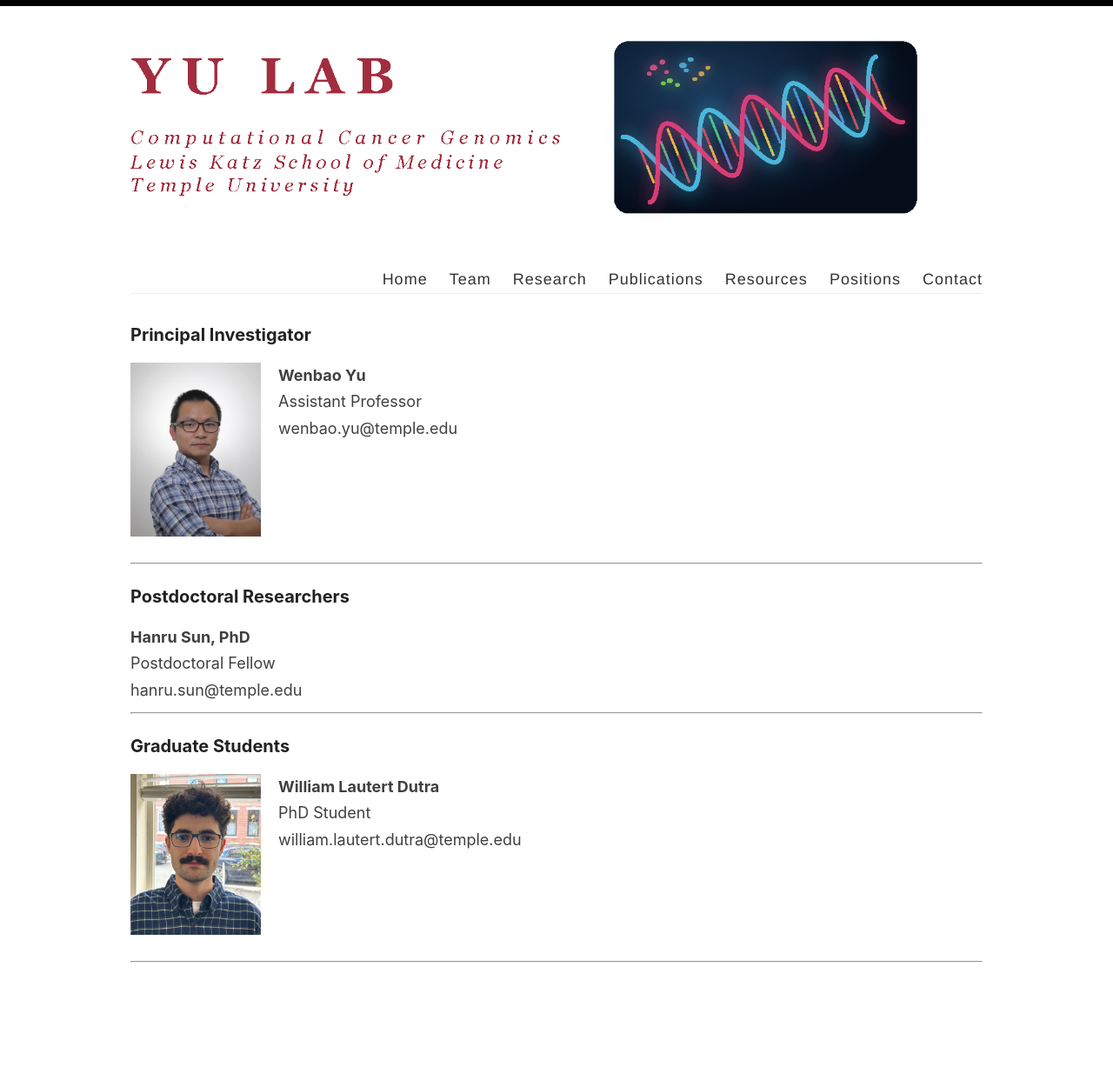
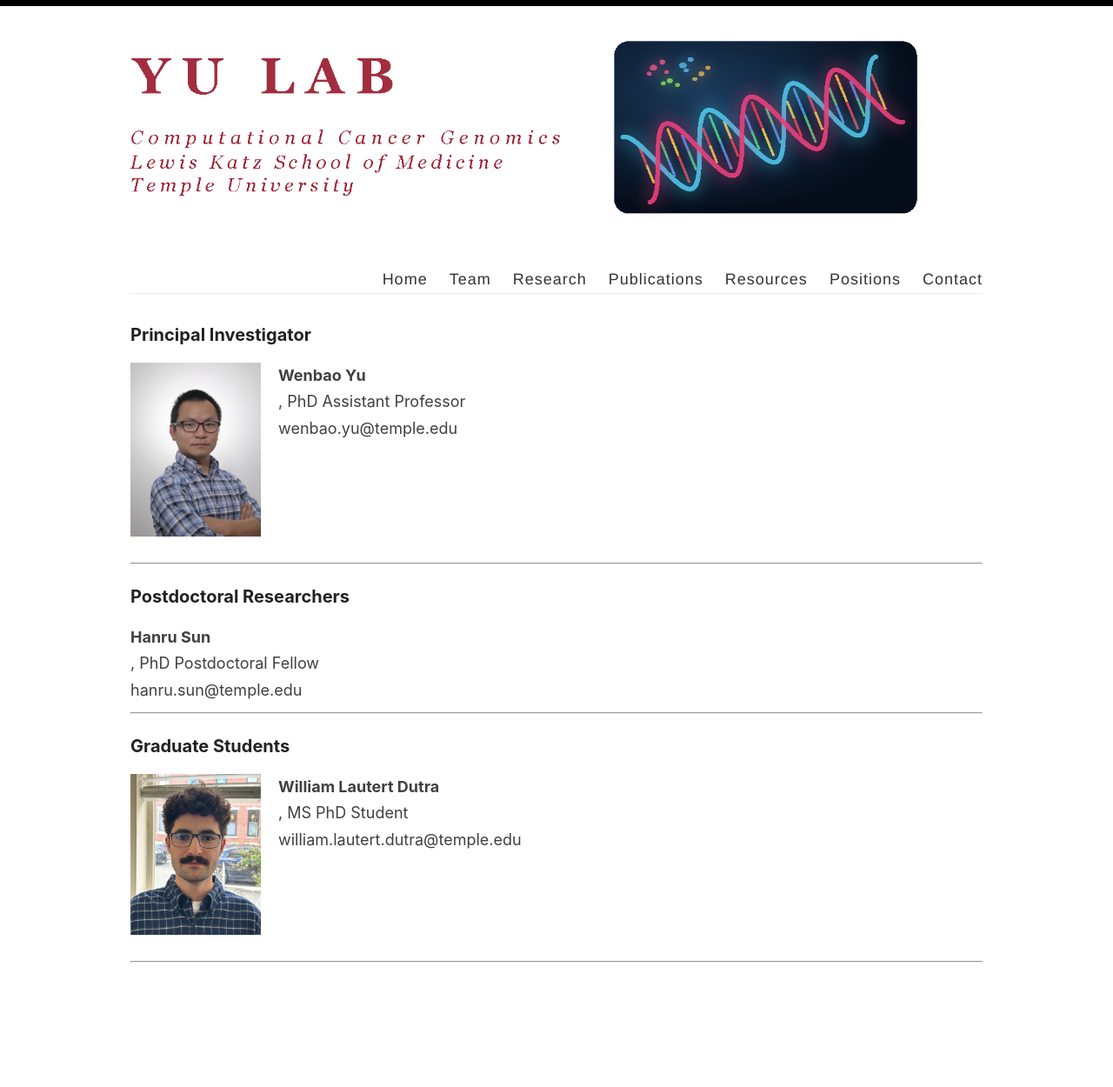
Before and after one commit to wbaopaul/wbaopaul.github.io, a Jekyll site: the page built from _pages/team.md, in a window 1280 px wide. Shown: the whole page at 87% size. Built offline with Jekyll 4.4.1, drawn with Linux system fonts in a browser that asks for light colours.

Commit message:
add people

```diff
--- a/_pages/team.md
+++ b/_pages/team.md
@@ -8,7 +8,7 @@ permalink: /team/
 <div style="display: flex; align-items: flex-start; gap: 20px; margin-bottom: 30px;">
   <img src="{{ site.baseurl }}/images/headshot_WY.png" alt="Dr. Wenbao Yu" width="150">
   <div>
-    <strong>Wenbao Yu</strong><br>
+    <strong>Wenbao Yu</strong><br>, PhD
     Assistant Professor<br>
     wenbao.yu@temple.edu
   </div>
@@ -19,7 +19,7 @@ permalink: /team/
 ### Postdoctoral Researchers
 
   <div>
-    <strong>Hanru Sun, PhD </strong><br>
+    <strong>Hanru Sun</strong><br>, PhD
     Postdoctoral Fellow  <br>
     hanru.sun@temple.edu
   </div>
@@ -31,7 +31,7 @@ permalink: /team/
 <div style="display: flex; align-items: flex-start; gap: 20px; margin-bottom: 30px;">
   <img src="{{ site.baseurl }}/images/headshot_WLD.jpeg" alt="William" width="150">
   <div>
-    <strong>William Lautert Dutra</strong><br>
+    <strong>William Lautert Dutra</strong><br>, MS
     PhD Student<br>
     william.lautert.dutra@temple.edu
   </div>
```
